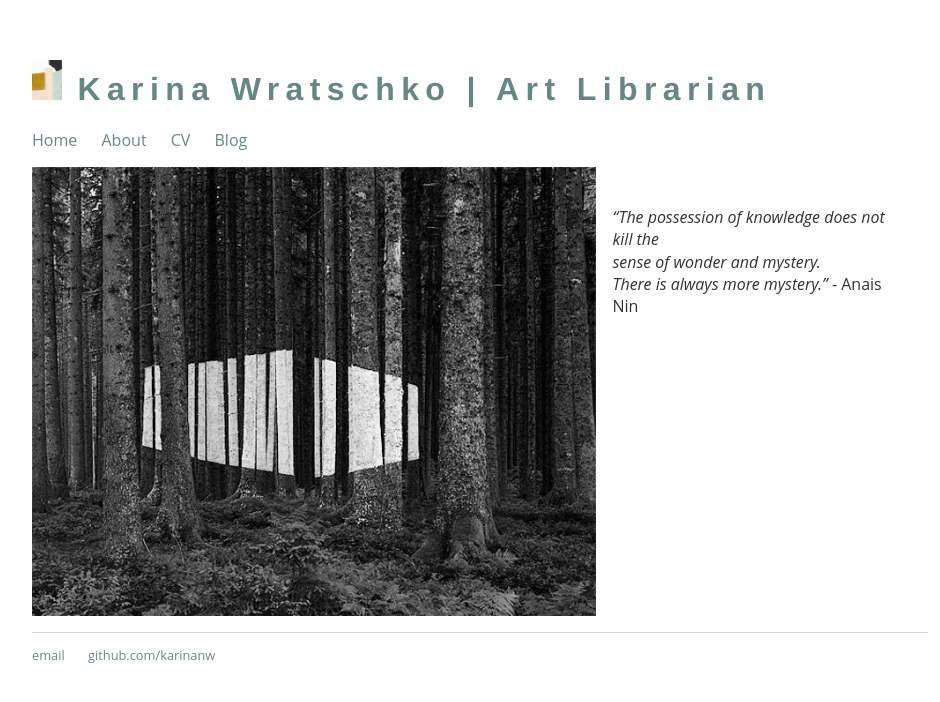
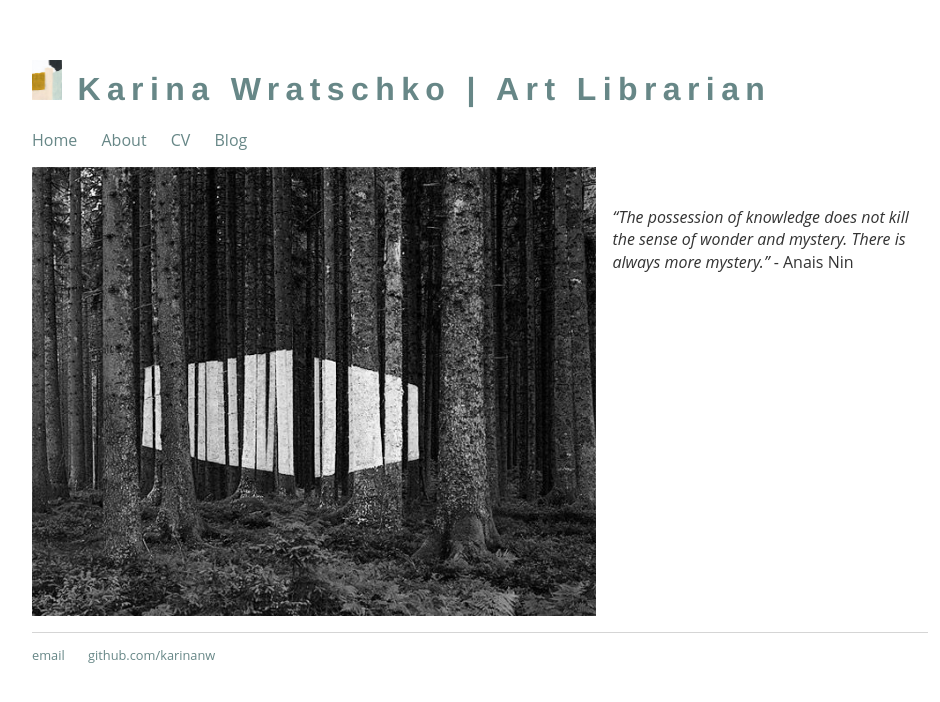
Before and after one commit to karinanw/karinanw.github.io, a Jekyll site: the page built from index.md, in a window 1280 px wide. Shown: the top 702 px of the page, without its empty margins (160-1100 px from the left). Built offline with Jekyll 4.4.1, drawn with Linux system fonts in a browser that asks for light colours.

```diff
--- a/index.md
+++ b/index.md
@@ -6,6 +6,4 @@ title: Karina Wratschko | Art Librarian
 ![Imbeir](/images/imberi.jpg)
 </span>
 
->*"The possession of knowledge does not kill the
-sense of wonder and mystery.
-There is always more mystery."* - Anais Nin
+*"The possession of knowledge does not kill the sense of wonder and mystery. There is always more mystery."* - Anais Nin
```
